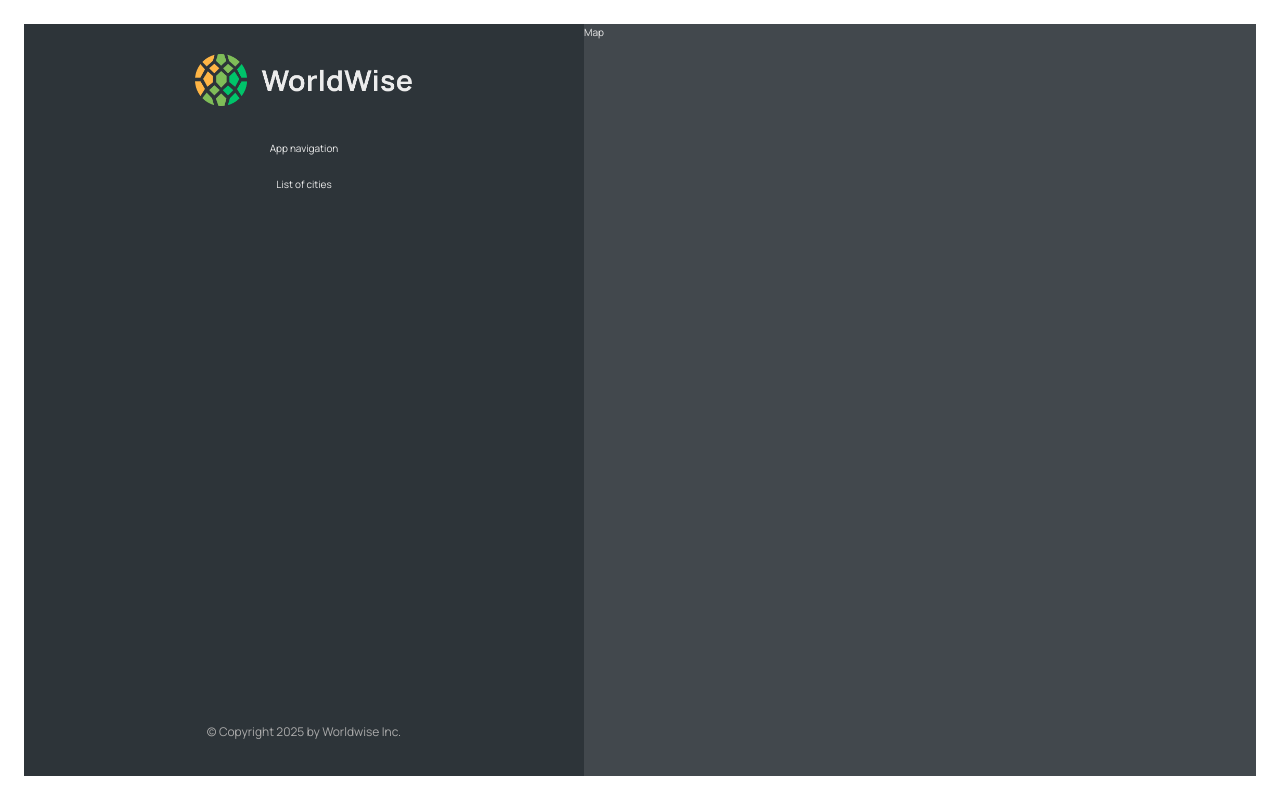
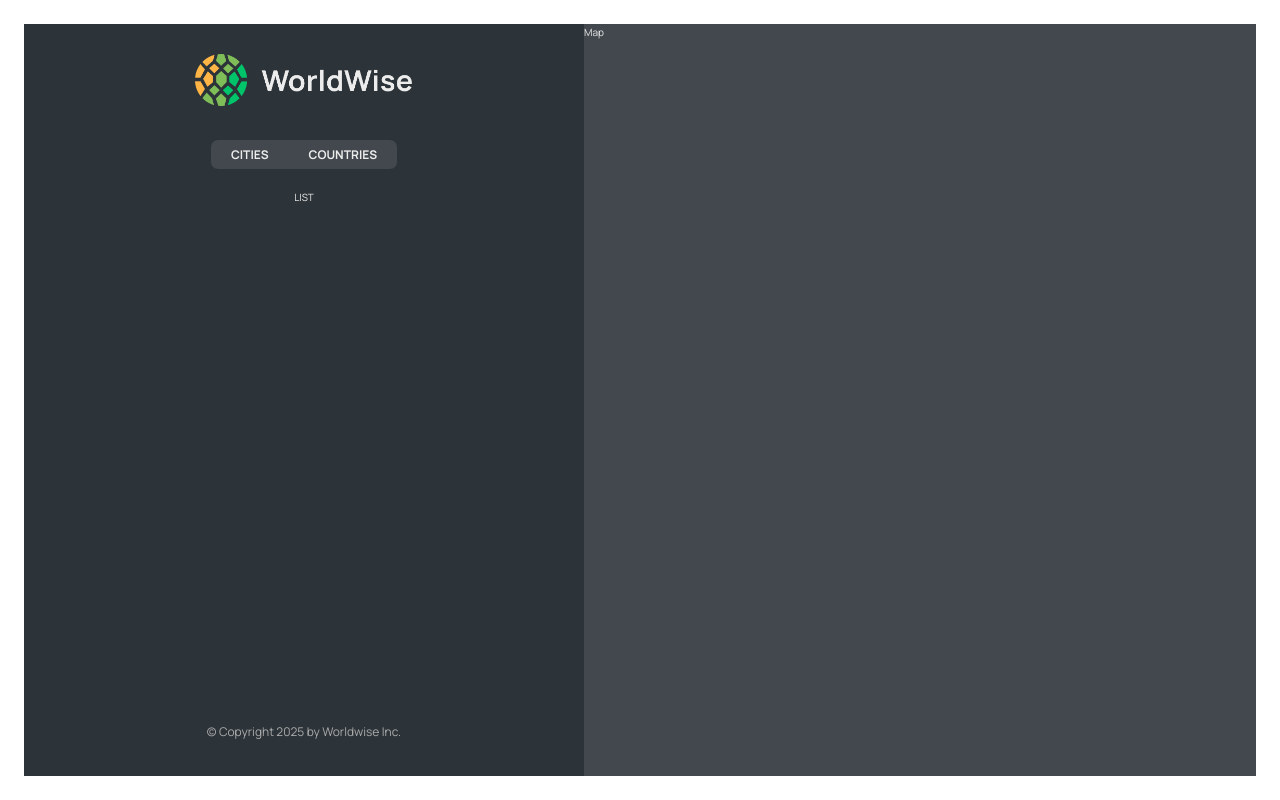
Before and after one commit to NikolaGedovic/worldwise, a React (Vite) app: page /app in a window 1280 px wide. Built offline with nearby package versions, Linux system fonts and the light colour scheme.

Commit message:
nested routes and index routes

```diff
--- a/src/App.jsx
+++ b/src/App.jsx
@@ -10,11 +10,16 @@
   return (
     <BrowserRouter>
       <Routes>
-        <Route path="/" element={<Homepage />} />
+        <Route index element={<Homepage />} />
         <Route path="product" element={<Product />} />
         <Route path="pricing" element={<Pricing />} />
-        <Route path="login" element={<Login />} />
-        <Route path="app" element={<AppLayout />} />
+        <Route path="/login" element={<Login />} />
+        <Route path="app" element={<AppLayout />}>
+          <Route index element={<p>LIST</p>} />
+          <Route path="cities" element={<p>List of cities</p>} />
+          <Route path="countries" element={<p>Countries</p>} />
+          <Route path="form" element={<p>Form</p>} />
+        </Route>
         <Route path="*" element={<PageNotFound />} />
       </Routes>
     </BrowserRouter>
--- a/src/components/AppNav.jsx
+++ b/src/components/AppNav.jsx
@@ -1,7 +1,19 @@
+import { NavLink } from "react-router-dom";
 import styles from "./AppNav.module.css";
 
 function AppNav() {
-  return <nav className={styles.nav}>App navigation</nav>;
+  return (
+    <nav className={styles.nav}>
+      <ul>
+        <li>
+          <NavLink to={"cities"}>Cities</NavLink>
+        </li>
+        <li>
+          <NavLink to={"countries"}>Countries</NavLink>
+        </li>
+      </ul>
+    </nav>
+  );
 }
 
 export default AppNav;
--- a/src/components/Sidebar.jsx
+++ b/src/components/Sidebar.jsx
@@ -1,6 +1,7 @@
 import AppNav from "./AppNav";
 import Logo from "./Logo";
 import styles from "./Sidebar.module.css";
+import { Outlet } from "react-router-dom";
 
 function Sidebar() {
   return (
@@ -8,10 +9,11 @@
       <Logo />
       <AppNav />
 
-      <p>List of cities</p>
+      <Outlet />
+
       <footer className={styles.footer}>
         <p className={styles.copyright}>
-            &copy; Copyright {new Date().getFullYear()} by Worldwise Inc.
+          &copy; Copyright {new Date().getFullYear()} by Worldwise Inc.
         </p>
       </footer>
     </div>
```
